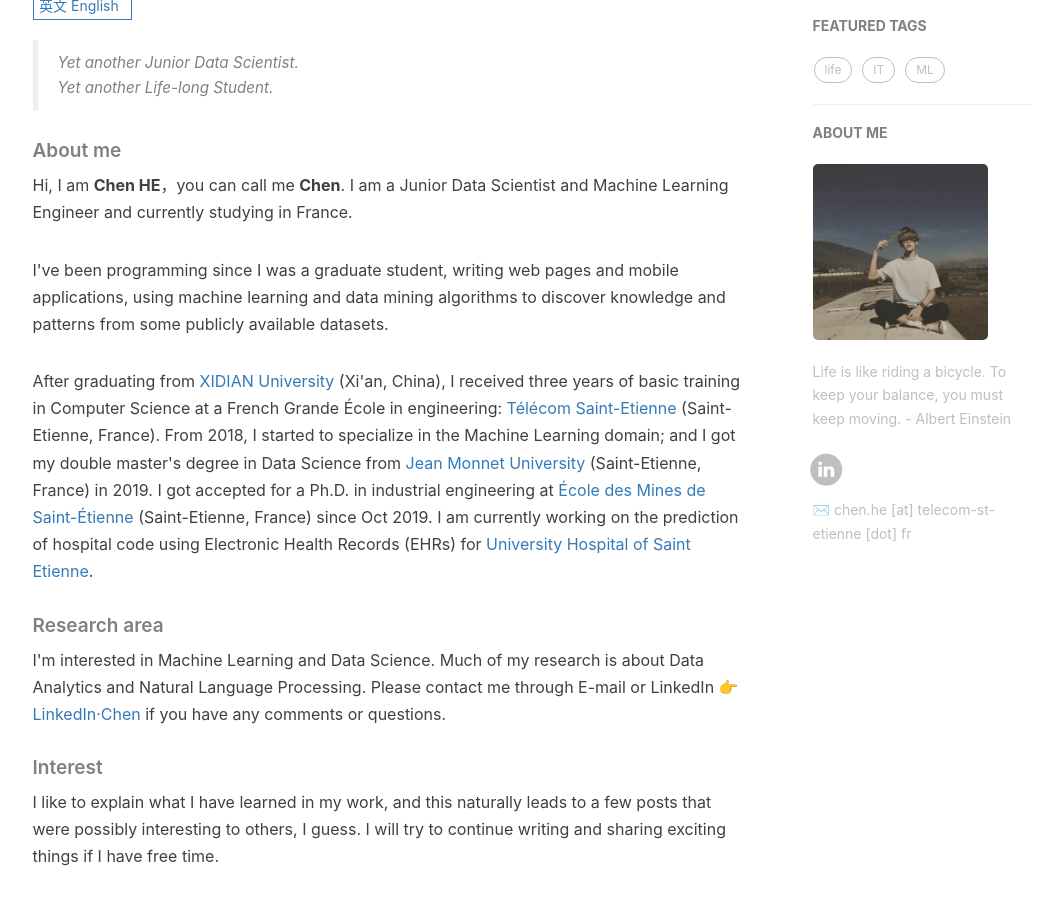
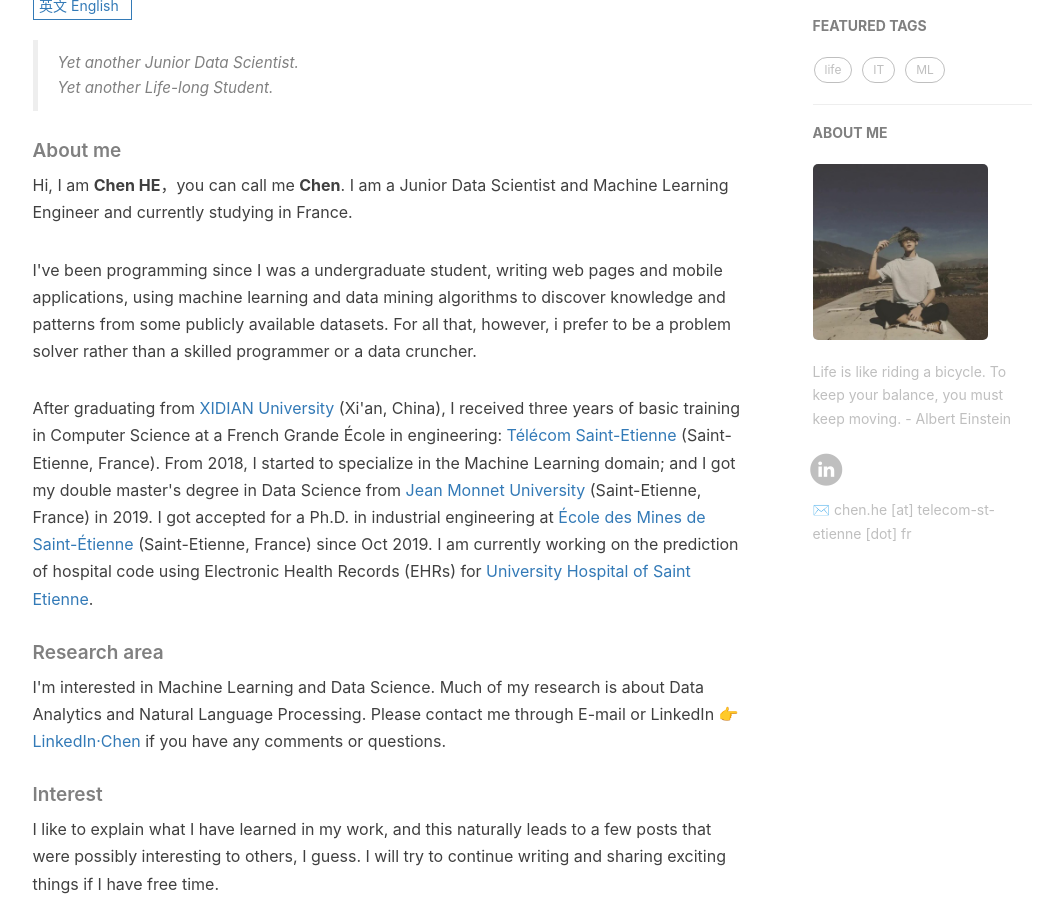
Before and after one commit to he-chen-95/he-chen-95.github.io, a Jekyll site: the page built from about.html, in a window 1280 px wide and 900 px high, scrolled down 481 px. Shown: the whole window, without its empty margins (135-1176 px from the left). Built offline with Jekyll 4.4.1, drawn with Linux system fonts in a browser that asks for light colours; nearby versions of some CDN libraries; comment, search, counter and statistics services are not loaded.

Commit message:
Update about.html

```diff
--- a/about.html
+++ b/about.html
@@ -53,7 +53,7 @@
 
     <p>Hi, I am <strong>Chen HE</strong>，you can call me <strong>Chen</strong>. I am a Junior Data Scientist and Machine Learning Engineer and currently studying in France.</p>
 
-    <p>I've been programming since I was a graduate student, writing web pages and mobile applications, using machine learning and data mining algorithms to discover knowledge and patterns from some publicly available datasets.</p>
+    <p>I've been programming since I was a undergraduate student, writing web pages and mobile applications, using machine learning and data mining algorithms to discover knowledge and patterns from some publicly available datasets. For all that, however, i prefer to be a problem solver rather than a skilled programmer or a data cruncher.</p>
 
     <p>After graduating from <a href="https://en.xidian.edu.cn/">XIDIAN University</a> (Xi'an, China), I received three years of basic training in Computer Science at a French Grande École in engineering: <a href="https://www.telecom-st-etienne.fr/">Télécom Saint-Etienne</a> (Saint-Etienne, France).  From 2018, I started to specialize in the Machine Learning domain; and I got my double master's degree in Data Science from <a href="https://www.univ-st-etienne.fr/en/index.html">Jean Monnet University</a> (Saint-Etienne, France) in 2019. I got accepted for a Ph.D. in industrial engineering at <a href="https://www.mines-stetienne.fr/">École des Mines de Saint-Étienne</a> (Saint-Etienne, France) since Oct 2019. I am currently working on the prediction of hospital code using Electronic Health Records (EHRs) for <a href="http://www.chu-st-etienne.fr/">University Hospital of Saint Etienne</a>.</p>
 
```
